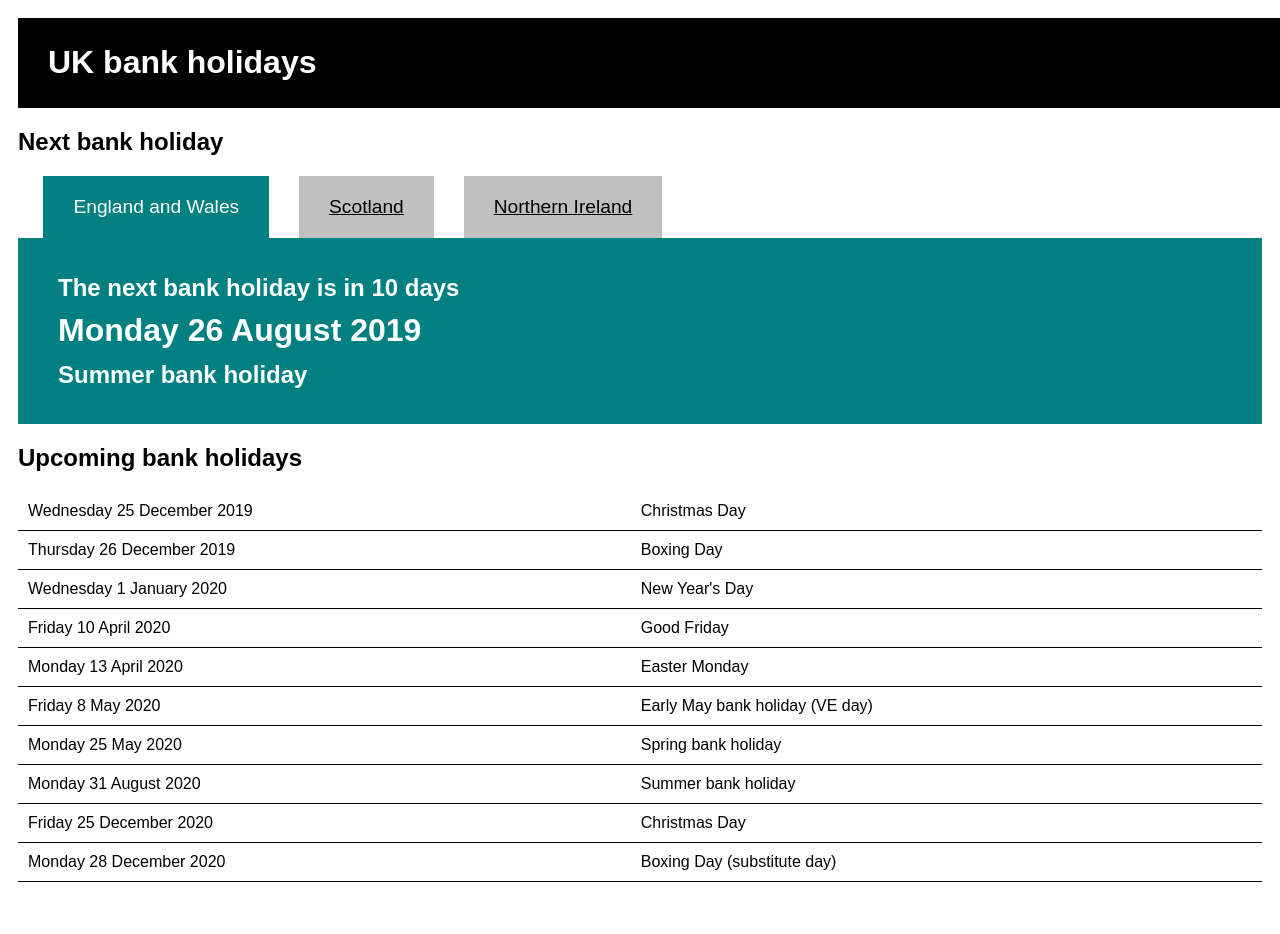
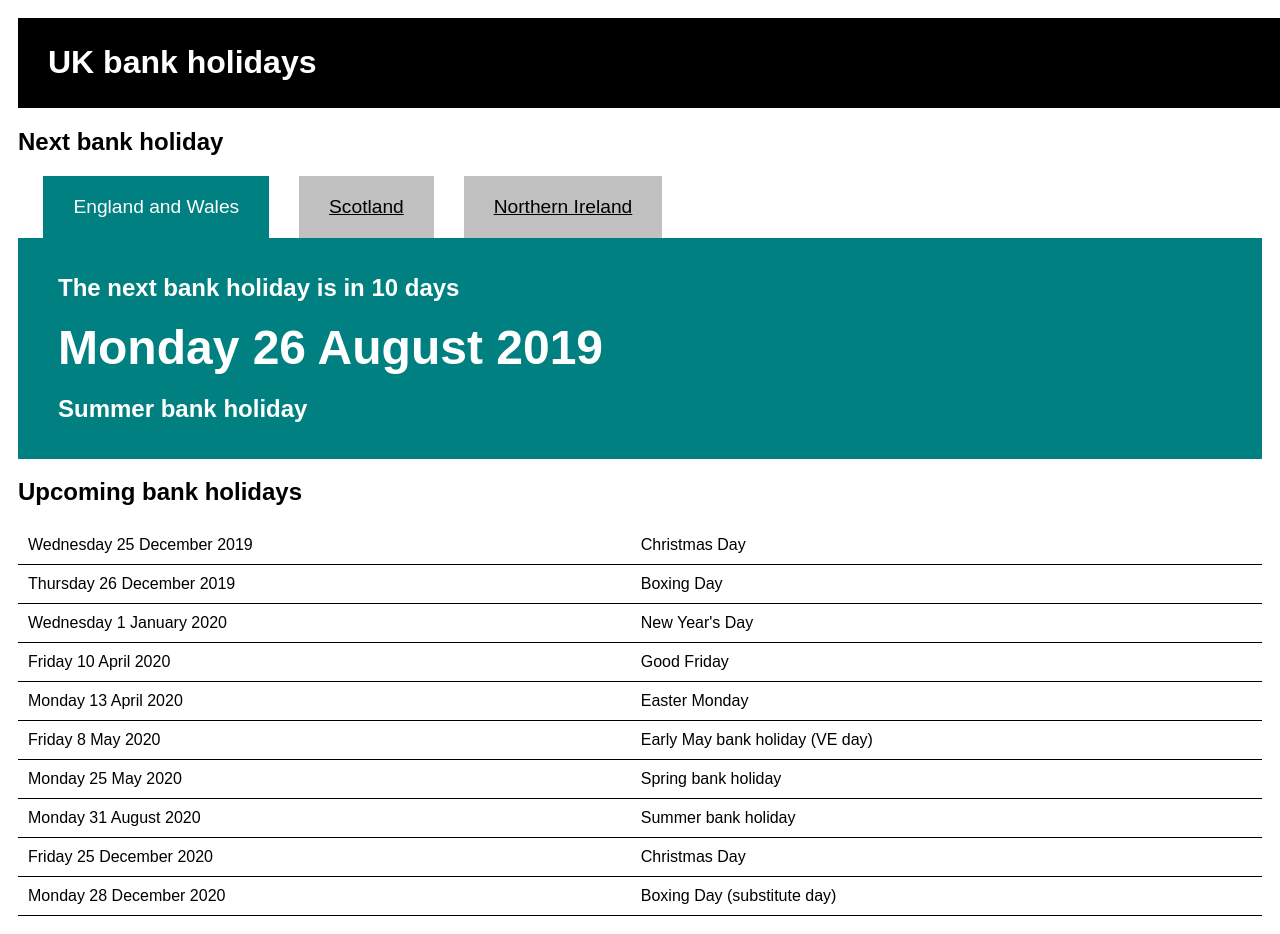
Before and after one commit to weeksco/bankholidays, a plain HTML site: page index.html in a window 1280 px wide. Shown: the top 934 px of the page. Before the commit the page ends 900 px from the top, so only its background shows below. Drawn offline with Linux system fonts and the light colour scheme.

Commit message:
Correct typo in date style

```diff
--- a/style.css
+++ b/style.css
@@ -11,7 +11,7 @@ body {
     padding: 5px 30px;
 }
 
-#date1 {
+#date {
     font-size: 3em;
 }
 
```
